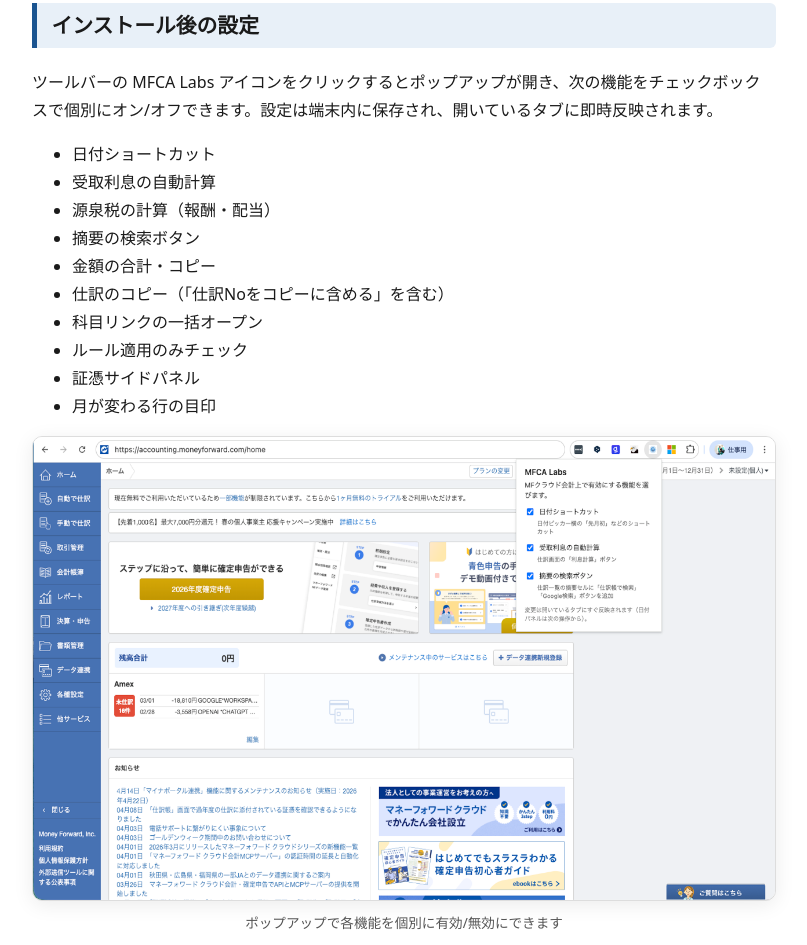
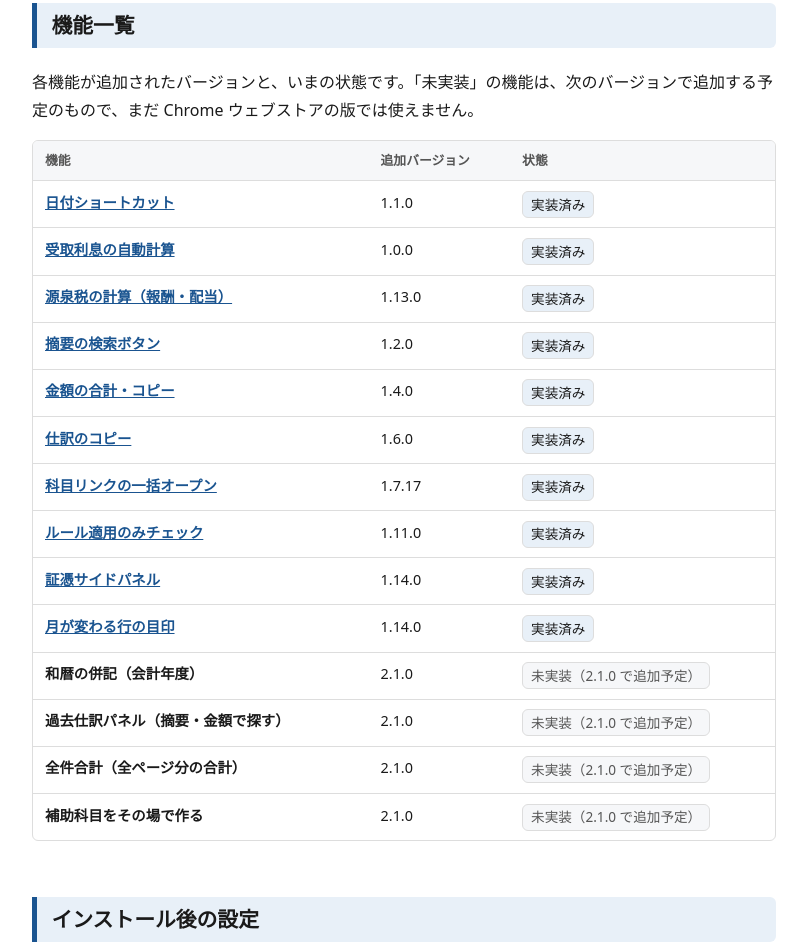
Before and after one commit to cashmojp/mfca-labs-chrome-page, a plain HTML site: page index.html in a window 1280 px wide. Shown: the part 1563-2508 px from the top of the page, without its empty margins (376-1183 px from the left). Drawn offline with Linux system fonts and the light colour scheme.

Commit message:
docs: 機能一覧に追加バージョンと実装済み／未実装を載せる
Co-Authored-By: Claude Sonnet 5.5 <noreply@anthropic.com>

```diff
--- a/index.html
+++ b/index.html
@@ -43,6 +43,7 @@
         <p class="toc-title">目次</p>
         <ol>
           <li><a href="#features">できること</a></li>
+          <li><a href="#feature-list">機能一覧</a></li>
           <li><a href="#setup">インストール後の設定</a></li>
           <li class="toc-group">
             <a href="#group-input">入力を助ける</a>
@@ -177,6 +178,98 @@
             </div>
           </div>
           <!-- 機能カードを追加するときは、該当グループの feature-cards に追加し、目次（nav.toc）と機能の説明（下の各セクション）にも対応する項目を足す -->
+        </section>
+
+        <!-- 機能一覧（追加されたバージョンと状態）。追加バージョンは mfca-labs-chrome の CHANGELOG.md に合わせる -->
+        <section class="page-section" id="feature-list" aria-labelledby="feature-list-title">
+          <h2 id="feature-list-title">機能一覧</h2>
+          <p>
+            各機能が追加されたバージョンと、いまの状態です。「未実装」の機能は、次のバージョンで追加する予定のもので、まだ Chrome ウェブストアの版では使えません。
+          </p>
+          <div class="table-wrap">
+            <table class="feature-table">
+              <caption class="visually-hidden">機能ごとの追加バージョンと状態</caption>
+              <thead>
+                <tr>
+                  <th scope="col">機能</th>
+                  <th scope="col">追加バージョン</th>
+                  <th scope="col">状態</th>
+                </tr>
+              </thead>
+              <tbody>
+                <tr>
+                  <th scope="row"><a href="#feature-date">日付ショートカット</a></th>
+                  <td>1.1.0</td>
+                  <td><span class="status status-done">実装済み</span></td>
+                </tr>
+                <tr>
+                  <th scope="row"><a href="#feature-interest">受取利息の自動計算</a></th>
+                  <td>1.0.0</td>
+                  <td><span class="status status-done">実装済み</span></td>
+                </tr>
+                <tr>
+                  <th scope="row"><a href="#feature-withholding">源泉税の計算（報酬・配当）</a></th>
+                  <td>1.13.0</td>
+                  <td><span class="status status-done">実装済み</span></td>
+                </tr>
+                <tr>
+                  <th scope="row"><a href="#feature-search">摘要の検索ボタン</a></th>
+                  <td>1.2.0</td>
+                  <td><span class="status status-done">実装済み</span></td>
+                </tr>
+                <tr>
+                  <th scope="row"><a href="#feature-amount">金額の合計・コピー</a></th>
+                  <td>1.4.0</td>
+                  <td><span class="status status-done">実装済み</span></td>
+                </tr>
+                <tr>
+                  <th scope="row"><a href="#feature-journal-copy">仕訳のコピー</a></th>
+                  <td>1.6.0</td>
+                  <td><span class="status status-done">実装済み</span></td>
+                </tr>
+                <tr>
+                  <th scope="row"><a href="#feature-trial-balance-link-opener">科目リンクの一括オープン</a></th>
+                  <td>1.7.17</td>
+                  <td><span class="status status-done">実装済み</span></td>
+                </tr>
+                <tr>
+                  <th scope="row"><a href="#feature-rule-auto-checker">ルール適用のみチェック</a></th>
+                  <td>1.11.0</td>
+                  <td><span class="status status-done">実装済み</span></td>
+                </tr>
+                <tr>
+                  <th scope="row"><a href="#feature-evidence-panel">証憑サイドパネル</a></th>
+                  <td>1.14.0</td>
+                  <td><span class="status status-done">実装済み</span></td>
+                </tr>
+                <tr>
+                  <th scope="row"><a href="#feature-month-end-marker">月が変わる行の目印</a></th>
+                  <td>1.14.0</td>
+                  <td><span class="status status-done">実装済み</span></td>
+                </tr>
+                <tr>
+                  <th scope="row">和暦の併記（会計年度）</th>
+                  <td>2.1.0</td>
+                  <td><span class="status status-todo">未実装（2.1.0 で追加予定）</span></td>
+                </tr>
+                <tr>
+                  <th scope="row">過去仕訳パネル（摘要・金額で探す）</th>
+                  <td>2.1.0</td>
+                  <td><span class="status status-todo">未実装（2.1.0 で追加予定）</span></td>
+                </tr>
+                <tr>
+                  <th scope="row">全件合計（全ページ分の合計）</th>
+                  <td>2.1.0</td>
+                  <td><span class="status status-todo">未実装（2.1.0 で追加予定）</span></td>
+                </tr>
+                <tr>
+                  <th scope="row">補助科目をその場で作る</th>
+                  <td>2.1.0</td>
+                  <td><span class="status status-todo">未実装（2.1.0 で追加予定）</span></td>
+                </tr>
+              </tbody>
+            </table>
+          </div>
         </section>
 
         <!-- インストール後の設定 -->
--- a/style.css
+++ b/style.css
@@ -616,3 +616,58 @@ main {
     transition: none;
   }
 }
+
+/* ---------- 9 機能一覧の表 ---------- */
+.table-wrap {
+  overflow-x: auto;
+}
+
+.feature-table {
+  width: 100%;
+  border-collapse: collapse;
+  font-size: 0.95rem;
+}
+
+.feature-table th,
+.feature-table td {
+  padding: 0.6rem 0.75rem;
+  border-bottom: 1px solid var(--border);
+  text-align: left;
+  vertical-align: top;
+}
+
+.feature-table thead th {
+  background: var(--surface);
+  white-space: nowrap;
+}
+
+.feature-table tbody th {
+  font-weight: 600;
+}
+
+.status {
+  display: inline-block;
+  padding: 0.1rem 0.5rem;
+  border-radius: var(--radius-sm);
+  border: 1px solid var(--border);
+  font-size: 0.85rem;
+}
+
+.status-done {
+  background: var(--accent-soft);
+  color: var(--text);
+}
+
+.status-todo {
+  background: var(--surface);
+  color: var(--muted);
+}
+
+.visually-hidden {
+  position: absolute;
+  width: 1px;
+  height: 1px;
+  overflow: hidden;
+  clip: rect(0 0 0 0);
+  white-space: nowrap;
+}
```
